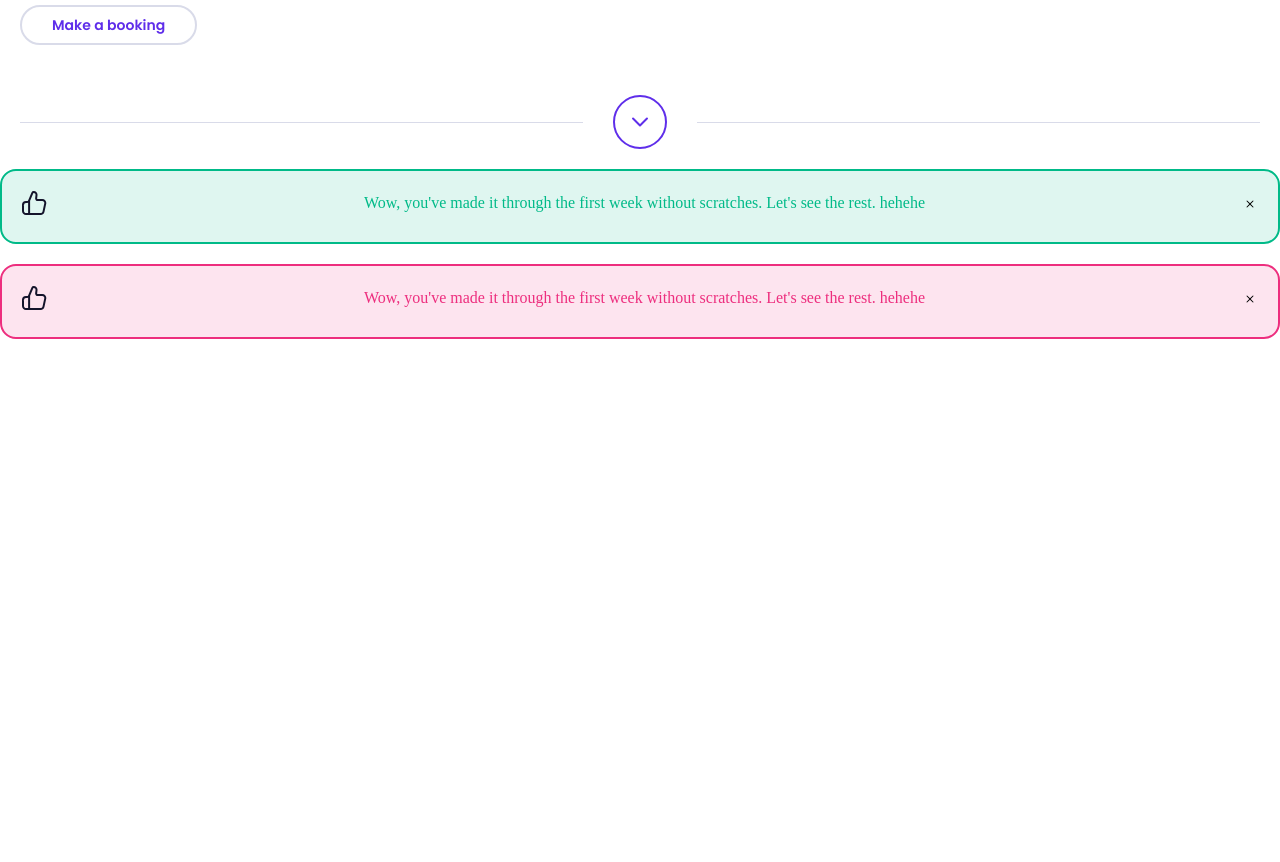
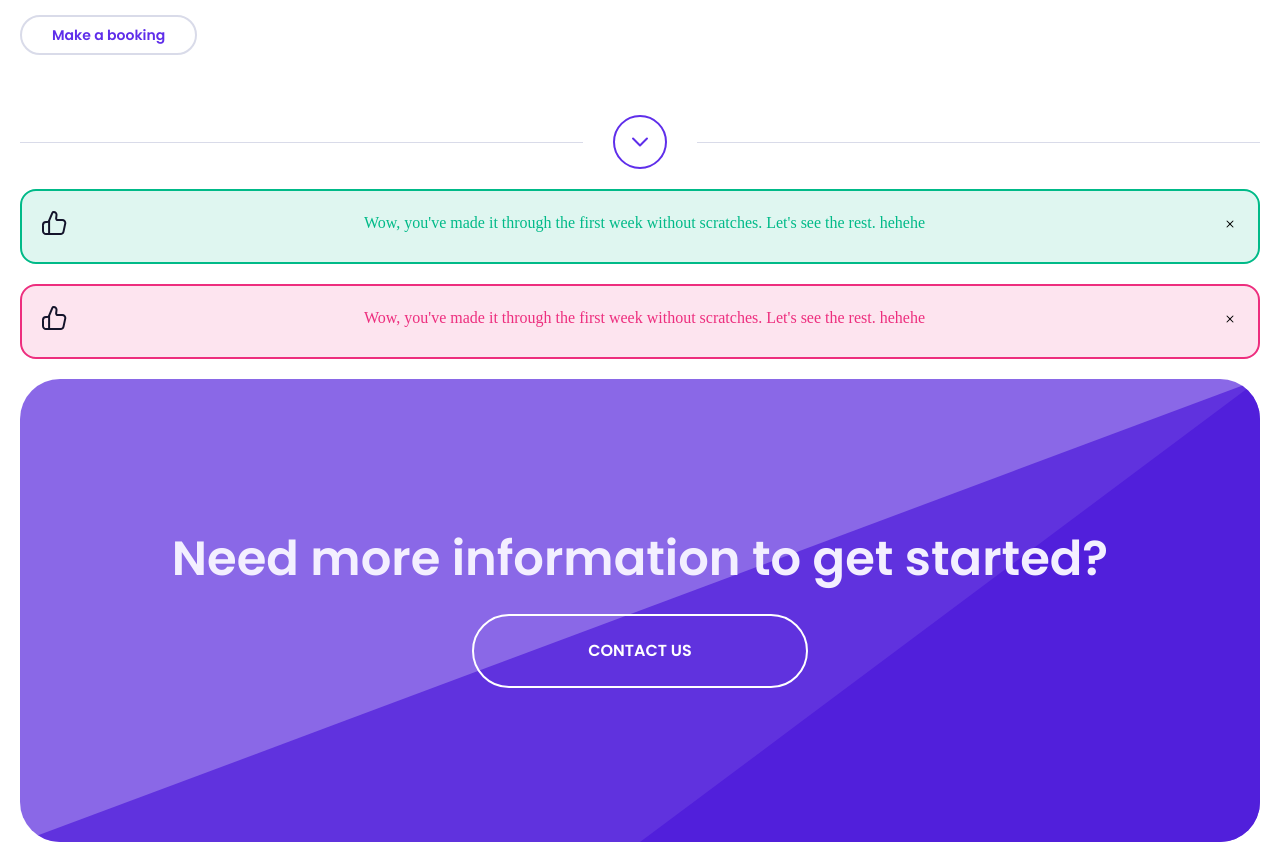
Before and after one commit to perezgallartalejandro/202209-w1ch5-alejandro-perez-miguel-angel-barquilla, a website: page index.html in a window 1280 px wide. Shown: the part 1562-2424 px from the top of the page. Before the commit the page ends 1901 px from the top, so only its background shows below. Drawn offline with nearby package versions, Linux system fonts and the light colour scheme; files that its build step writes are made by us from their sources.

Commit message:
Implement contact box

```diff
--- a/index.html
+++ b/index.html
@@ -23,7 +23,6 @@
   </section>
 
   <main>
-
 
     <section class="result-block">
       <h2 class="result-block__number-found"></h2>
@@ -72,7 +71,7 @@
             In an alley lost in the streets of Barcelona.
           </p>
         </div>
-        <button class="main-button--make-a-booking">
+        <button class="main-button--find-product">
           Make a booking
         </button>
       </article>
@@ -121,7 +120,7 @@
             In an alley lost in the streets of Barcelona.
           </p>
         </div>
-        <button class="main-button--make-a-booking">
+        <button class="main-button--find-product">
           Make a booking
         </button>
       </article>
@@ -170,13 +169,11 @@
             In an alley lost in the streets of Barcelona.
           </p>
         </div>
-        <button class="main-button--make-a-booking">
+        <button class="main-button--find-product">
           Make a booking
         </button>
       </article>
     </section>
-
-  </main>
 
     <section class="notices-buttons-contact-block">
       <div class="open-more-line">
@@ -244,8 +241,15 @@
 
     </section>
 
-  <section class="bloque de mensaje azul, miguel angel">
-  </section>
+    <article class="contact-box">
+
+
+      <h2 class="contact-box__estatement">Need more information to get started?</h2>
+
+      <button class="main-button--contact-box">CONTACT US</button>
+    </article>
+
+  </main>
 
 </body>
 
--- /dev/null
+++ b/sass/_buttons.scss
@@ -0,0 +1,40 @@
+@use "variables";
+
+@mixin main-button {
+  height: 40px;
+  border-radius: 40px;
+  font-family: variables.$font-family-default;
+  font-weight: 600;
+  line-height: 0;
+  cursor: pointer;
+  transition: border-color 0.4s;
+  background-color: rgba(255, 255, 255, 0);
+}
+
+.main-button--find-product {
+  @include main-button;
+
+  padding: 10px 30px;
+  border: 2px solid variables.$light-grey;
+  font-size: 14px;
+  color: variables.$global-blue;
+}
+
+.main-button--find-product:hover {
+  border-color: variables.$global-blue;
+}
+
+.main-button--contact-box {
+  @include main-button;
+
+  z-index: 3;
+  padding: 35px 30px;
+  border: 2px solid white;
+  font-size: 16px;
+  color: white;
+  width: 336px;
+}
+
+.main-button--contact-box:hover {
+  font-size: 18px;
+}
--- a/sass/_middle-area.scss
+++ b/sass/_middle-area.scss
@@ -10,7 +10,6 @@
 .open-more-line {
   display: flex;
   flex-direction: row;
-  padding: 0 20px;
   align-items: center;
   gap: 30px;
   cursor: pointer;
@@ -26,3 +25,47 @@
     color: variables.$global-blue;
   }
 }
+
+.contact-box {
+  display: flex;
+  flex-direction: column;
+  justify-content: center;
+  align-items: center;
+  gap: 30px;
+  padding: 20px;
+  position: relative;
+  border-radius: 40px;
+  background-color: variables.$base-contact-box-opacity;
+  height: 463px;
+
+  &__estatement {
+    z-index: 3;
+    color: #f3efff;
+    text-align: center;
+    font-family: variables.$font-family-default;
+    font-size: 48px;
+    line-height: 50px;
+  }
+
+  &::before {
+    content: "";
+    width: 100%;
+    height: 100%;
+    border-radius: inherit;
+    clip-path: polygon(100% 0, 0 100%, 100% 100%);
+    background-color: variables.$base-contact-box-opacity;
+    position: absolute;
+    z-index: 1;
+  }
+
+  &::after {
+    width: 100%;
+    height: 100%;
+    border-radius: inherit;
+    content: "";
+    clip-path: polygon(100% 0, 50% 100%, 100% 100%);
+    background-color: variables.$base-contact-box-opacity;
+    position: absolute;
+    z-index: 1;
+  }
+}
--- a/sass/_mixin.scss
+++ b/sass/_mixin.scss
@@ -21,18 +21,3 @@
   color: variables.$global-blue;
   text-decoration: none;
 }
-
-@mixin main-button {
-  padding: 10px 30px;
-  height: 40px;
-  border: 2px solid variables.$light-grey;
-  border-radius: 40px;
-  font-family: variables.$font-family-default;
-  font-size: 14px;
-  font-weight: 600;
-  line-height: 0;
-  color: variables.$global-blue;
-  background-color: white;
-  cursor: pointer;
-  transition: border-color 0.4s;
-}
--- a/sass/_result-block.scss
+++ b/sass/_result-block.scss
@@ -1,9 +1,8 @@
 @use "variables";
 @use "mixin";
+@use "buttons";
 
 .result-block {
-  padding: 10px 20px;
-
   .product-found:last-child {
     border: none;
   }
@@ -55,11 +54,3 @@
     @include mixin.pointer-map-link;
   }
 }
-
-.main-button--make-a-booking {
-  @include mixin.main-button;
-}
-
-.main-button--make-a-booking:hover {
-  border-color: variables.$global-blue;
-}
--- a/sass/_variables.scss
+++ b/sass/_variables.scss
@@ -1,10 +1,14 @@
 $global-pink: #ed2e7e;
 $global-blue: #5f2eea;
 $global-grey: #4e4b66;
+
 $light-grey: #d9dbe9;
+
 $notice-border-green: #00ba88;
 $notice-backgroun-green: #00ba8820;
 $notice-border-pink: #ed2e7e;
 $notice-backgroun-pink: #ed2e7e20;
 
+$base-contact-box-opacity: #4915daa4;
+
 $font-family-default: Poppins;
--- a/sass/style.scss
+++ b/sass/style.scss
@@ -1,3 +1,11 @@
 @use "reset";
 @use "result-block";
 @use "middle-area";
+
+main {
+  display: flex;
+  flex-direction: column;
+  gap: 20px;
+
+  padding: 20px 20px;
+}
```
Lines whose indentation alone changed are shown as unchanged.
